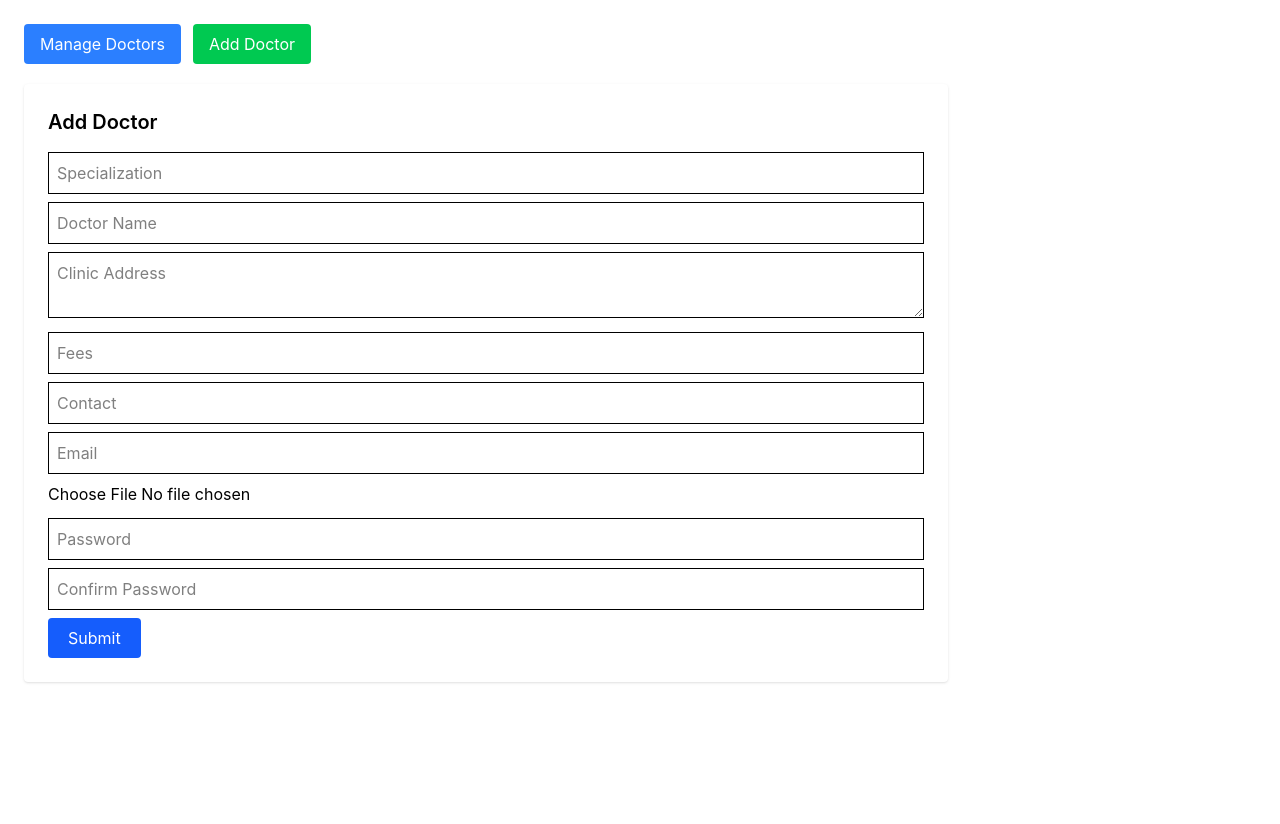
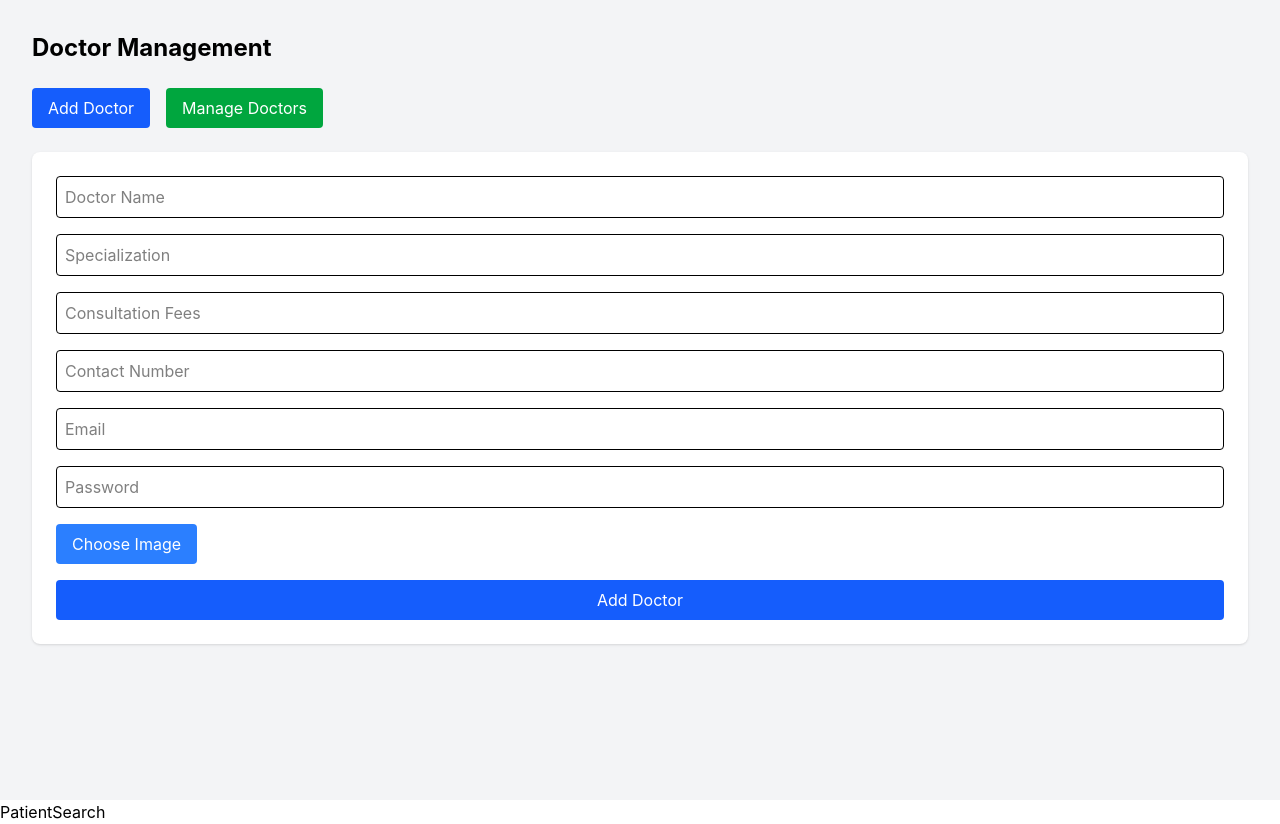
Before and after one commit to Lakshmii-rajesh/AcademicProject, a React (Vite) app: page /add-doctor in a window 1280 px wide. Both pictures are taken after a click on the button "Add Doctor". Before the commit the page ends 800 px from the top, so only its background shows below. Built offline with nearby package versions, Linux system fonts and the light colour scheme.

Commit message:
Added project code

```diff
--- a/src/AdminDashboardComponent/AddDoctor.jsx
+++ b/src/AdminDashboardComponent/AddDoctor.jsx
@@ -1,178 +1,285 @@
 import React, { useState } from "react";
-import { useForm } from "react-hook-form";
 
-function AddDoctor() {
+export default function AddDoctor() {
 
-  const [page, setPage] = useState("manage");
+  const [view, setView] = useState("manage");
+  const [doctors, setDoctors] = useState([]);
+  const [preview, setPreview] = useState(null);
+  const [editIndex, setEditIndex] = useState(null);
+
+  const [form, setForm] = useState({
+    name: "",
+    specialization: "",
+    fees: "",
+    contact: "",
+    email: "",
+    password: "",
+    image: ""
+  });
+
+  const handleChange = (e) => {
+    setForm({ ...form, [e.target.name]: e.target.value });
+  };
+
+  const handleImage = (e) => {
+    const file = e.target.files[0];
+    if (file) {
+      setForm({ ...form, image: file });
+      setPreview(URL.createObjectURL(file));
+    }
+  };
+
+  const handleSubmit = (e) => {
+    e.preventDefault();
+
+    if (editIndex !== null) {
+      const updated = [...doctors];
+      updated[editIndex] = { ...form, preview };
+      setDoctors(updated);
+      setEditIndex(null);
+    } else {
+      setDoctors([...doctors, { ...form, preview }]);
+    }
+
+    setForm({
+      name: "",
+      specialization: "",
+      fees: "",
+      contact: "",
+      email: "",
+      password: "",
+      image: ""
+    });
+
+    setPreview(null);
+    setView("manage");
+  };
+
+  const handleEdit = (index) => {
+    const doc = doctors[index];
+    setForm(doc);
+    setPreview(doc.preview);
+    setEditIndex(index);
+    setView("add");
+  };
+
+  const handleDelete = (index) => {
+    const updated = doctors.filter((_, i) => i !== index);
+    setDoctors(updated);
+  };
 
   return (
-    <div className="p-6">
-      <div className="mb-5">
+
+    <div className="p-8 bg-gray-100 min-h-screen">
+
+      <h1 className="text-2xl font-bold mb-6">Doctor Management</h1>
+
+      {/* Buttons */}
+      <div className="flex gap-4 mb-6">
         <button
-          className="bg-blue-500 text-white px-4 py-2 mr-3 rounded"
-          onClick={() => setPage("manage")}
+          onClick={() => setView("add")}
+          className="bg-blue-600 text-white px-4 py-2 rounded hover:bg-blue-700"
+        >
+          Add Doctor
+        </button>
+
+        <button
+          onClick={() => setView("manage")}
+          className="bg-green-600 text-white px-4 py-2 rounded hover:bg-green-700"
         >
           Manage Doctors
         </button>
-
-        <button
-          className="bg-green-500 text-white px-4 py-2 rounded"
-          onClick={() => setPage("add")}
-        >
-          Add Doctor
-        </button>
       </div>
 
-      {page === "add" ? <AddDoctorDetails /> : <ManageDoctors />}
+      {/* ADD DOCTOR FORM */}
+      {view === "add" && (
 
-    </div>
-  );
-}
-
-/* ================= ADD DOCTOR ================= */
-
-function AddDoctorDetails() {
-
-  const { register, handleSubmit, formState: { errors }, watch } = useForm();
-  const [preview, setPreview] = useState(null);
-
-  const onSubmit = (data) => {
-    console.log(data);
-    alert("Doctor Added Successfully");
-  };
-
-  const password = watch("password");
-
-  function imageChange(e) {
-    const file = e.target.files[0];
-    if (file) {
-      setPreview(URL.createObjectURL(file));
-    }
-  }
-
-  return (
-    <div className="bg-white p-6 shadow rounded w-3/4">
-
-      <h2 className="text-xl font-semibold mb-4">Add Doctor</h2>
-
-      <form onSubmit={handleSubmit(onSubmit)}>
+        <form
+          onSubmit={handleSubmit}
+          className="bg-white p-6 rounded-lg shadow flex flex-col  md:grid-cols-2 gap-4"
+        >
 
           <input
-          className="border p-2 w-full mb-2"
-          placeholder="Specialization"
-          {...register("specialization", { required: true })}
+            type="text"
+            name="name"
+            placeholder="Doctor Name"
+            value={form.name}
+            onChange={handleChange}
+            className="border p-2 rounded"
+            required
           />
-        {errors.specialization && <p className="text-red-500">Required</p>}
 
           <input
-          className="border p-2 w-full mb-2"
-          placeholder="Doctor Name"
-          {...register("doctorName", { required: true })}
-        />
-
-        <textarea
-          className="border p-2 w-full mb-2"
-          placeholder="Clinic Address"
-          {...register("clinicAddress", { required: true })}
+            type="text"
+            name="specialization"
+            placeholder="Specialization"
+            value={form.specialization}
+            onChange={handleChange}
+            className="border p-2 rounded"
+            required
           />
 
           <input
             type="number"
-          className="border p-2 w-full mb-2"
-          placeholder="Fees"
-          {...register("fees")}
+            name="fees"
+            placeholder="Consultation Fees"
+            value={form.fees}
+            onChange={handleChange}
+            className="border p-2 rounded"
+            required
           />
 
           <input
-          type="number"
-          className="border p-2 w-full mb-2"
-          placeholder="Contact"
-          {...register("contact")}
+            type="text"
+            name="contact"
+            placeholder="Contact Number"
+            value={form.contact}
+            onChange={handleChange}
+            className="border p-2 rounded"
+            required
           />
 
           <input
             type="email"
-          className="border p-2 w-full mb-2"
+            name="email"
             placeholder="Email"
-          {...register("email")}
+            value={form.email}
+            onChange={handleChange}
+            className="border p-2 rounded"
+            required
           />
 
           <input
-          type="file"
-          className="mb-3"
-          {...register("photo")}
-          onChange={imageChange}
+            type="password"
+            name="password"
+            placeholder="Password"
+            value={form.password}
+            onChange={handleChange}
+            className="border p-2 rounded"
+            required
           />
+
+          {/* Image Upload */}
+          <div className="col-span-2 flex items-center gap-4">
 
             {preview && (
               <img
                 src={preview}
-            alt="doctor"
-            className="w-32 h-32 mb-3"
+                alt="preview"
+                className="w-20 h-20 rounded-full object-cover"
               />
             )}
 
+            <label className="cursor-pointer bg-blue-500 text-white px-4 py-2 rounded hover:bg-blue-600">
+              Choose Image
               <input
-          type="password"
-          className="border p-2 w-full mb-2"
-          placeholder="Password"
-          {...register("password", { required: true })}
+                type="file"
+                accept="image/*"
+                className="hidden"
+                onChange={handleImage}
               />
+            </label>
 
-        <input
-          type="password"
-          className="border p-2 w-full mb-2"
-          placeholder="Confirm Password"
-          {...register("confirmPassword", {
-            validate: (value) =>
-              value === password || "Password not match"
-          })}
-        />
+          </div>
 
+          {/* Submit Button */}
           <button
-          type="submit"
-          className="bg-blue-600 text-white px-5 py-2 rounded"
+            className=" bg-blue-600 text-white py-2 rounded"
           >
-          Submit
+            {editIndex !== null ? "Update Doctor" : "Add Doctor"}
           </button>
 
         </form>
-    </div>
-  );
-}
+      )}
 
-/* ================= MANAGE DOCTORS ================= */
+      {/* MANAGE DOCTORS */}
+      {view === "manage" && (
 
-function ManageDoctors() {
+        <div className="bg-white p-6 rounded-lg shadow">
 
-  return (
-    <div>
+          <h2 className="text-xl font-semibold mb-4">Doctors List</h2>
 
-      <h2 className="text-2xl font-semibold mb-4">
-        Doctors List
-      </h2>
+          <div className="overflow-x-auto">
 
             <table className="w-full border">
 
-        <thead className="bg-blue-400 text-white">
+              <thead className="bg-gray-200">
                 <tr>
-            <th className="border p-2">Name</th>
-            <th className="border p-2">Specialization</th>
-            <th className="border p-2">Address</th>
-            <th className="border p-2">Fees</th>
-            <th className="border p-2">Contact</th>
-            <th className="border p-2">Email</th>
+                  <th className="p-2">Image</th>
+                  <th className="p-2">Name</th>
+                  <th className="p-2">Specialization</th>
+                  <th className="p-2">Fees</th>
+                  <th className="p-2">Contact</th>
+                  <th className="p-2">Email</th>
+                  <th className="p-2">Actions</th>
                 </tr>
               </thead>
 
               <tbody>
-          {/* doctor data will come here later */}
+
+                {doctors.length === 0 ? (
+
+                  <tr>
+                    <td colSpan="7" className="text-center p-4">
+                      No Doctors Added
+                    </td>
+                  </tr>
+
+                ) : (
+
+                  doctors.map((doc, index) => (
+
+                    <tr key={index} className="text-center border-t">
+
+                      <td className="p-2">
+                        {doc.preview && (
+                          <img
+                            src={doc.preview}
+                            alt="doctor"
+                            className="w-12 h-12 rounded-full object-cover mx-auto"
+                          />
+                        )}
+                      </td>
+
+                      <td>{doc.name}</td>
+                      <td>{doc.specialization}</td>
+                      <td>₹{doc.fees}</td>
+                      <td>{doc.contact}</td>
+                      <td>{doc.email}</td>
+
+                      <td className="space-x-2">
+
+                        <button
+                          onClick={() => handleEdit(index)}
+                          className="bg-yellow-500 text-white px-3 py-1 rounded"
+                        >
+                          Edit
+                        </button>
+
+                        <button
+                          onClick={() => handleDelete(index)}
+                          className="bg-red-600 text-white px-3 py-1 rounded"
+                        >
+                          Delete
+                        </button>
+
+                      </td>
+
+                    </tr>
+
+                  ))
+
+                )}
+
               </tbody>
 
             </table>
 
           </div>
+
+        </div>
+      )}
+
+    </div>
   );
 }
-
-export default AddDoctor;
--- a/src/AdminDashboardComponent/AdminDashBoard.jsx
+++ b/src/AdminDashboardComponent/AdminDashBoard.jsx
@@ -88,9 +88,7 @@ export default function AdminDashboard() {
           <SidebarItem to="." icon={<FaHome />} label="Dashboard" />
           <SidebarItem to="users" icon={<FaUsers />} label="Manage Users" />
           <SidebarItem to="doctors" icon={<FaUserMd />} label=" AddDoctors" />
-          <SidebarItem to="patients" icon={<FaUserInjured />} label="Patients" />
           <SidebarItem to="appointments" icon={<FaClipboardList />} label="Appointments" />
-          <SidebarItem to="search" icon={<FaSearch />} label="Patient Search" />
         </nav>
       </div>
 
@@ -103,6 +101,7 @@ export default function AdminDashboard() {
     </div>
   );
 }
+
 
 //  Sidebar Item
 function SidebarItem({ to, icon, label }) {
@@ -127,27 +126,22 @@ export function ADashboard() {
     {
       icon: <FaUserCog size={50} color="blue" />,
       headline: "Manage Users",
-      link: "/users",
+      link: "/admin-dashboard/users",
     },
     {
       icon: <HiUserGroup size={50} color="blue" />,
       headline: "Manage Doctors",
-      link: "/doctors",
-    },
-    {
-      icon: <FaUserInjured size={50} color="blue" />,
-      headline: "Manage Patients",
-      link: "/patients",
+      link: "/admin-dashboard/doctors",
     },
     {
       icon: <VscTerminal size={50} color="blue" />,
       headline: "Appointments",
-      link: "/appointments",
+      link: "/admin-dashboard/appointments",
     },
     {
       icon: <FaFileAlt size={50} color="blue" />,
       headline: "New Queries",
-      link: "/queries",
+      link: "/admin-dashboard/queries",
     },
   ];
 
@@ -155,7 +149,7 @@ export function ADashboard() {
     <>
       <h1 className="text-4xl font-bold mb-6">Admin Dashboard</h1>
 
-      <div className="grid grid-cols-1 sm:grid-cols-2 lg:grid-cols-3 gap-6 cursor-pointer">
+      <div className="grid grid-cols-2 grid-rows-1 sm:grid-cols-2 lg:grid-cols-3 gap-6 cursor-pointer">
         {array.map((e, index) => (
           <Link
             key={index}
@@ -175,6 +169,7 @@ export function ADashboard() {
 
 //  Users
 export function ManageUsers() {
+  const [isOpen] = useState(false);
   const users = [
     {
       name: "Megha",
@@ -183,6 +178,15 @@ export function ManageUsers() {
     },
   ];
   return (
+    <>
+    <div className={"p-6 transition-all duration-300 " + (isOpen ? "ml-64" : "ml-0")}>
+      <h2 className="text-2xl font-bold mb-4">Patient Search</h2>
+      <input
+        type="text"
+        placeholder="Search..."
+        className="p-2 border rounded w-full max-w-md"
+      />
+    </div>
     <div className="p-6">
       <h2 className="text-2xl font-bold mb-4">Users List</h2>
 
@@ -208,7 +212,9 @@ export function ManageUsers() {
         </table>
       </div>
     </div>
+    </>
   );
+
 }
 
 //  Doctors
@@ -220,71 +226,101 @@ export function ManageDoctors() {
   );
 }
 
-// Patients
-export function ManagePatients() {
-  return <h2 className="text-2xl font-bold">Patients List</h2>;
-}
 
 //  Appointment History
+
 export function AppointmentHistory() {
+
   const appointments = [
     {
       id: 1,
-      patient: "Ananaya K g",
-      doctor: "Dr.Niranajan",
-      date: "26/02/2026",
-      time: "12:20pm",
-      status: "Completed",
+      patient: "Rahul Kumar",
+      doctor: "Dr. Meena",
+      department: "Cardiology",
+      date: "25 Feb 2026",
+      time: "10:30 AM",
+      status: "Completed"
     },
+    {
+      id: 2,
+      patient: "Anjali Sharma",
+      doctor: "Dr. Ramesh",
+      department: "Dermatology",
+      date: "26 Feb 2026",
+      time: "12:00 PM",
+      status: "Cancelled"
+    },
+    {
+      id: 3,
+      patient: "Kiran Gowda",
+      doctor: "Dr. Priya",
+      department: "Orthopedic",
+      date: "27 Feb 2026",
+      time: "03:15 PM",
+      status: "Pending"
+    }
   ];
+
+  const statusColor = (status) => {
+    if (status === "Completed")
+      return "bg-green-100 text-green-700";
+    if (status === "Cancelled")
+      return "bg-red-100 text-red-700";
+    return "bg-yellow-100 text-yellow-700";
+  };
+
   return (
-    <div className="p-6 ">
-      <h1 className="text-3xl font-bold mb-6">Appointment History</h1>
+    <div className="p-6 bg-gray-100 min-h-screen">
 
-      <table className="w-full border">
-        <thead className="bg-blue-400 text-white">
-          <tr>
-            <th className="border p-2">ID</th>
-            <th className="border p-2">Patient</th>
-            <th className="border p-2">Doctor</th>
-            <th className="border p-2">Date</th>
-            <th className="border p-2">Time</th>
-            <th className="border p-2">Status</th>
-          </tr>
-        </thead>
+      <h1 className="text-3xl font-semibold mb-6">
+        Appointment History
+      </h1>
 
-        <tbody>
-          {appointments.map((e) => (
-            <tr key={e.id} className="text-center">
-              <td className="border p-2">{e.id}</td>
-              <td className="border p-2">{e.patient}</td>
-              <td className="border p-2">{e.doctor}</td>
-              <td className="border p-2">{e.date}</td>
-              <td className="border p-2">{e.time}</td>
-              <td className="border p-2">{e.status}</td>
-            </tr>
-          ))}
-        </tbody>
-      </table>
+      <div className="grid md:grid-cols-2 lg:grid-cols-3 gap-6">
+        {appointments.map((item) => (
+          <div
+            key={item.id}
+            className="bg-white rounded-xl shadow-md p-5 hover:shadow-xl transition"
+          >
+            <div className="flex justify-between items-center mb-3">
+              <h2 className="text-lg font-semibold">
+                {item.patient}
+              </h2>
+
+              <span
+                className={`px-3 py-1 text-sm rounded-full ${statusColor(
+                  item.status
+                )}`}
+              >
+                {item.status}
+              </span>
+            </div>
+
+            <p className="text-gray-600">
+              Doctor : <span className="font-medium">{item.doctor}</span>
+            </p>
+
+            <p className="text-gray-600">
+              Department :{" "}
+              <span className="font-medium">
+                {item.department}
+              </span>
+            </p>
+
+            <div className="flex justify-between mt-4 text-sm text-gray-500">
+              <span>Date : {item.date}</span>
+              <span>Time : {item.time}</span>
+            </div>
+
+          </div>
+        ))}
+      </div>
     </div>
   );
 }
 
-// Patient Search
-export function PatientSearch() {
-  const [isOpen] = useState(false);
 
-  return (
-    <div className={"p-6 transition-all duration-300 " + (isOpen ? "ml-64" : "ml-0")}>
-      <h2 className="text-2xl font-bold mb-4">Patient Search</h2>
-      <input
-        type="text"
-        placeholder="Search..."
-        className="p-2 border rounded w-full max-w-md"
-      />
-    </div>
-  );
-}
+
 
 // Queries
 export function NewQueries() {
--- a/src/RoutersComponent/RoutingPage.jsx
+++ b/src/RoutersComponent/RoutingPage.jsx
@@ -7,7 +7,7 @@ import WebLogPatient from "../LoginComponent/WebLogPatient";
 import WebLogDoctor from "../LoginComponent/WebLogDoctor";
 import WebLogAdmin from "../LoginComponent/WebLogAdmin";
 import AddDoctor from "../AdminDashboardComponent/AddDoctor";
-import AdminDashBoard,{ADashboard, ManageDoctors, ManagePatients, AppointmentHistory, ManageUsers, NewQueries, PatientSearch} from "../AdminDashBoardComponent/AdminDashBoard";
+import AdminDashBoard,{ADashboard, ManageDoctors,  AppointmentHistory, ManageUsers, NewQueries} from "../AdminDashBoardComponent/AdminDashBoard";
 import PatientDashboard, {
   PDashboard,
   BookAppointment,
@@ -50,9 +50,9 @@ function RoutingPage() {
     <Route index element={<ADashboard />} />
     <Route path="users" element={<ManageUsers />} />
     <Route path="doctors" element={<ManageDoctors />} />
-    <Route path="patients" element={<ManagePatients />} />
+    {/* <Route path="patients" element={<ManagePatients />} /> */}
     <Route path="appointments" element={<AppointmentHistory />} />
-    <Route path="search" element={<PatientSearch />} />
+    {/* <Route path="search" element={<PatientSearch />} /> */}
     <Route path="queries" element={<NewQueries />} />
   </Route>
 
@@ -108,7 +108,7 @@ function RoutingPage() {
 
 </Routes>
 
-
+PatientSearch
     </div>
   );
 }
```
Also changed, not shown: 1 other file (tests, documents, lock files or other folders). Lines whose indentation alone changed are shown as unchanged.
